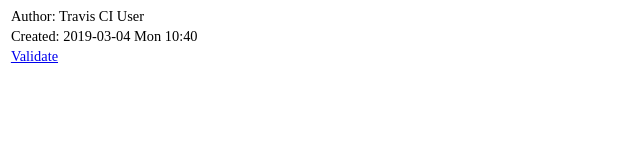
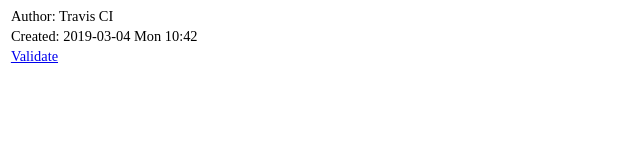
Before and after one commit to peel/endboxes, a plain HTML site: page index.html in a window 1280 px wide. Shown: the full height of the page, 0-640 px from the left. Drawn offline with Linux system fonts and the light colour scheme.

Commit message:
Deploy endboxes.codearsonist.com to github.com/peel/endboxes.git:gh-pages

```diff
--- a/index.html
+++ b/index.html
@@ -3,12 +3,12 @@
 "http://www.w3.org/TR/xhtml1/DTD/xhtml1-strict.dtd">
 <html xmlns="http://www.w3.org/1999/xhtml" lang="en" xml:lang="en">
 <head>
-<!-- 2019-03-04 Mon 10:40 -->
+<!-- 2019-03-04 Mon 10:42 -->
 <meta http-equiv="Content-Type" content="text/html;charset=utf-8" />
 <meta name="viewport" content="width=device-width, initial-scale=1" />
 <title>&lrm;</title>
 <meta name="generator" content="Org mode" />
-<meta name="author" content="Travis CI User" />
+<meta name="author" content="Travis CI" />
 <style type="text/css">
  <!--/*--><![CDATA[/*><!--*/
   .title  { text-align: center;
@@ -231,8 +231,8 @@
 <div id="content">
 </div>
 <div id="postamble" class="status">
-<p class="author">Author: Travis CI User</p>
-<p class="date">Created: 2019-03-04 Mon 10:40</p>
+<p class="author">Author: Travis CI</p>
+<p class="date">Created: 2019-03-04 Mon 10:42</p>
 <p class="validation"><a href="http://validator.w3.org/check?uri=referer">Validate</a></p>
 </div>
 </body>
```
